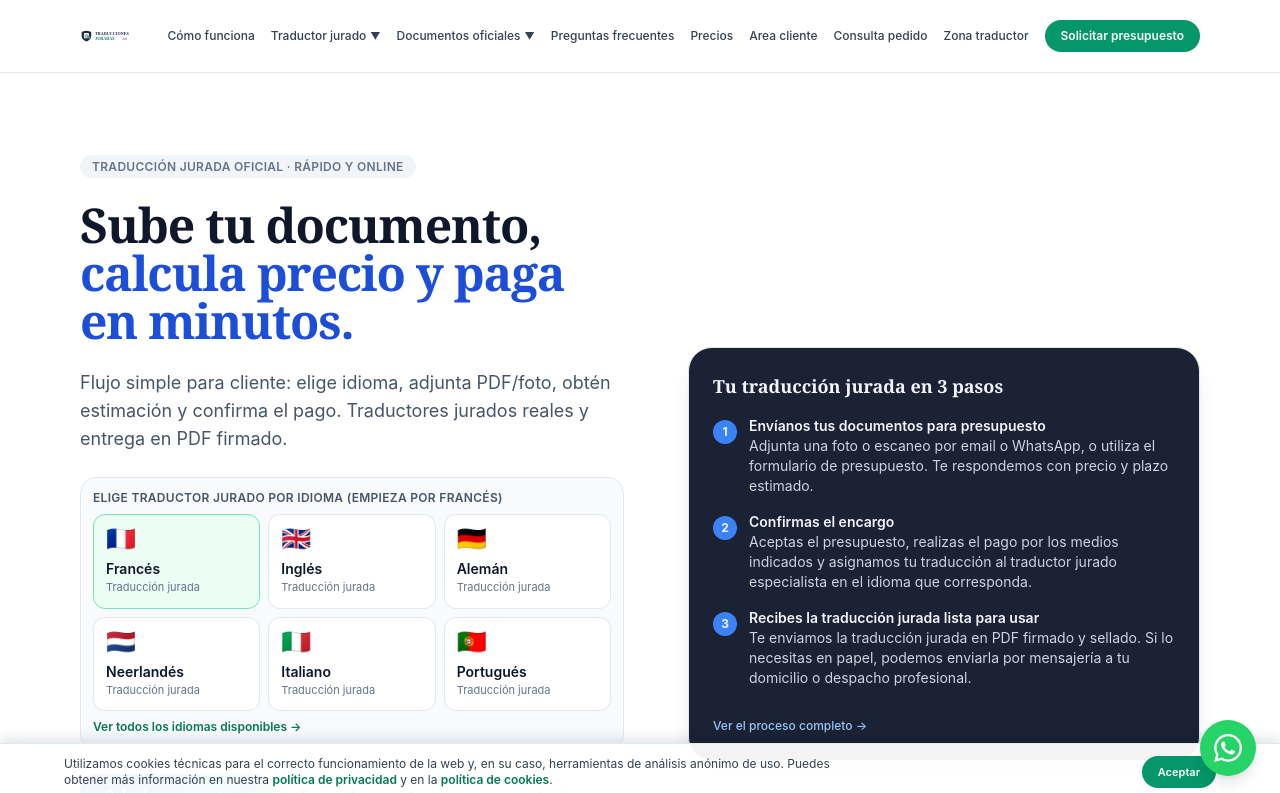
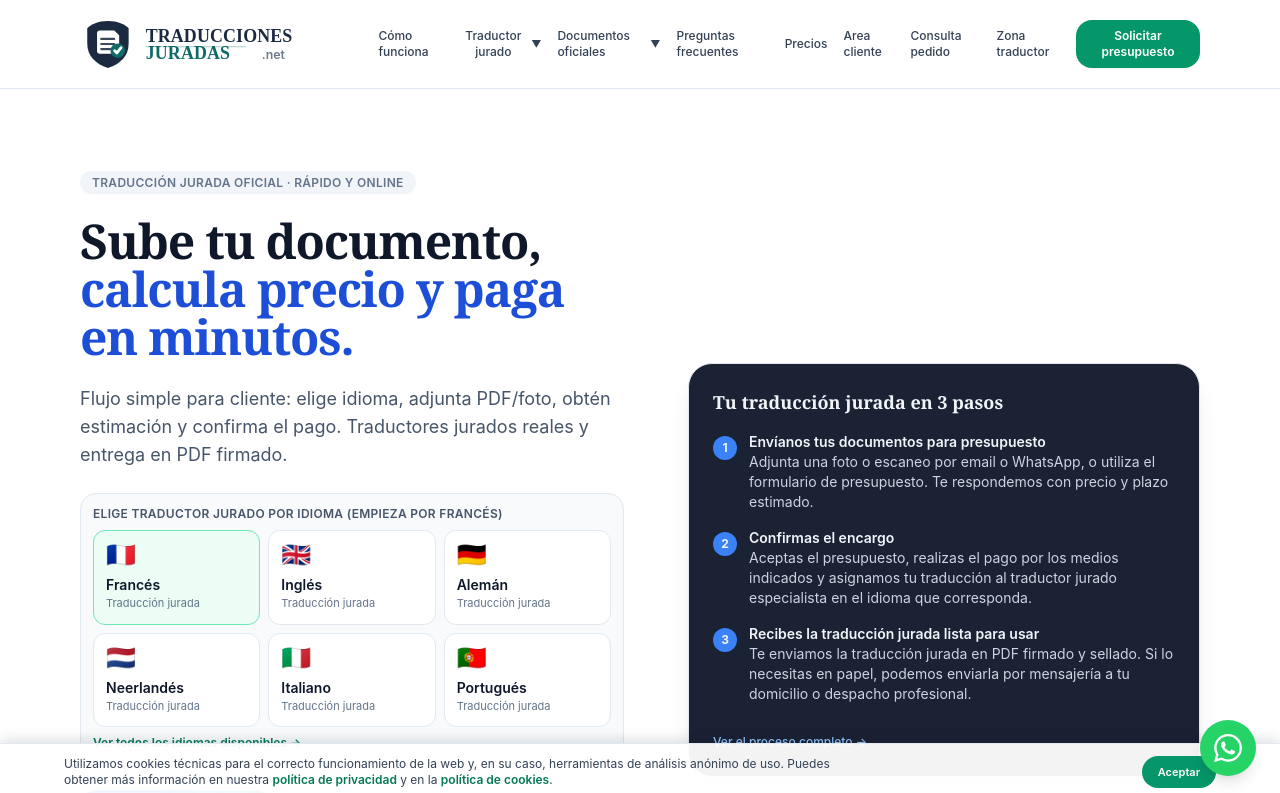
Before and after one commit to juanlatregua/traduccionesjuradas-next, a Next.js app: page / in a window 1280 px wide. Shown: the top 793 px of the page. Built offline with nearby package versions, Linux system fonts and the light colour scheme; no server answers.

Commit message:
Aumenta tamaño del logo en header desktop y móvil

```diff
--- a/components/Header.tsx
+++ b/components/Header.tsx
@@ -10,17 +10,17 @@ function Logo() {
       <Image
         src="/brand/isotipo.svg"
         alt="Traducciones Juradas"
-        width={34}
-        height={34}
-        className="h-9 w-9 sm:hidden"
+        width={40}
+        height={40}
+        className="h-10 w-10 sm:hidden"
         priority
       />
       <Image
         src="/brand/logo-horizontal.svg"
         alt="Traducciones Juradas"
-        width={240}
-        height={52}
-        className="hidden h-10 w-auto sm:block"
+        width={360}
+        height={74}
+        className="hidden h-12 w-auto max-w-none sm:block lg:h-14"
         priority
       />
       <div className="leading-tight sm:hidden">
@@ -47,9 +47,9 @@ export function Header() {
   return (
     <header className="sticky top-0 z-40 overflow-visible border-b border-slate-200 bg-white/90 backdrop-blur">
       <div className="mx-auto max-w-6xl px-4 py-4 sm:flex sm:items-center sm:gap-6">
-        <div className="flex items-center justify-between gap-3 sm:block sm:flex-1">
+        <div className="flex items-center justify-between gap-3 sm:flex sm:flex-1 sm:items-center">
           {/* LOGO */}
-          <Link href="/" className="flex items-center gap-2">
+          <Link href="/" className="flex shrink-0 items-center gap-2">
             <Logo />
           </Link>
 
```
